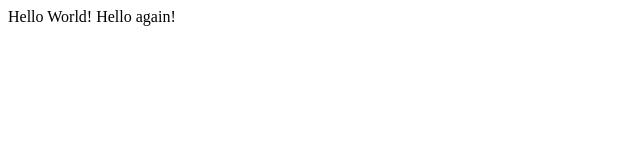
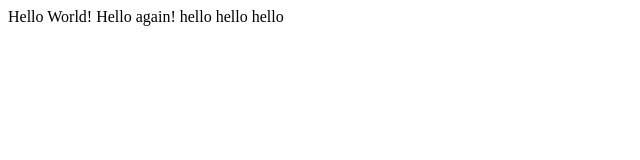
Before and after one commit to GallusAmp/CS50, a plain HTML site: page hello.html in a window 1280 px wide. Shown: the whole page, without its empty margins (0-640 px from the left). Drawn offline with Linux system fonts and the light colour scheme.

Commit message:
Update hello.html

```diff
--- a/hello.html
+++ b/hello.html
@@ -6,6 +6,6 @@
     <title>My webpage</title>
   </head>
   <body>
-      Hello World! Hello again!
+      Hello World! Hello again! hello hello hello
   </body>
 </html>
```
